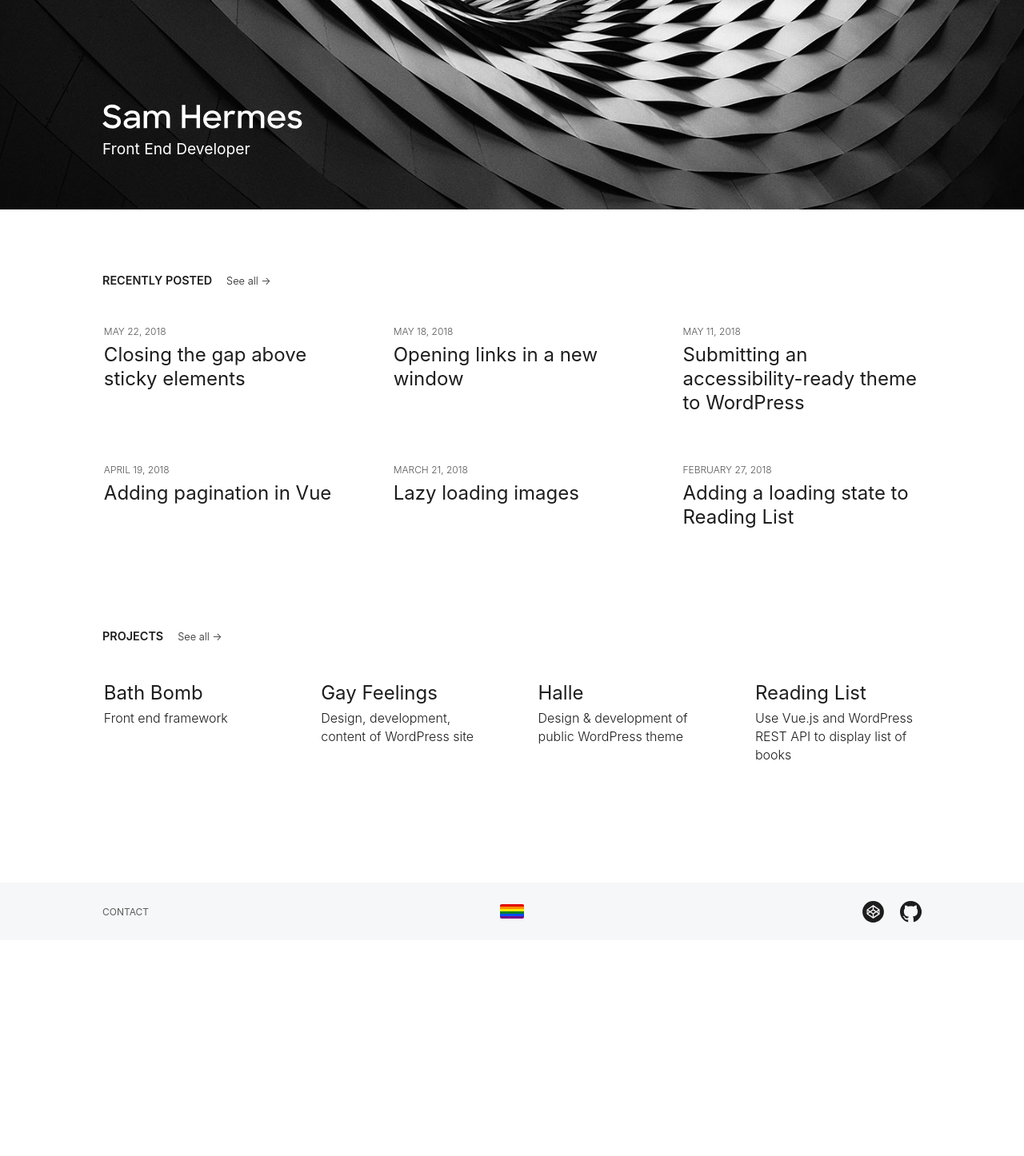
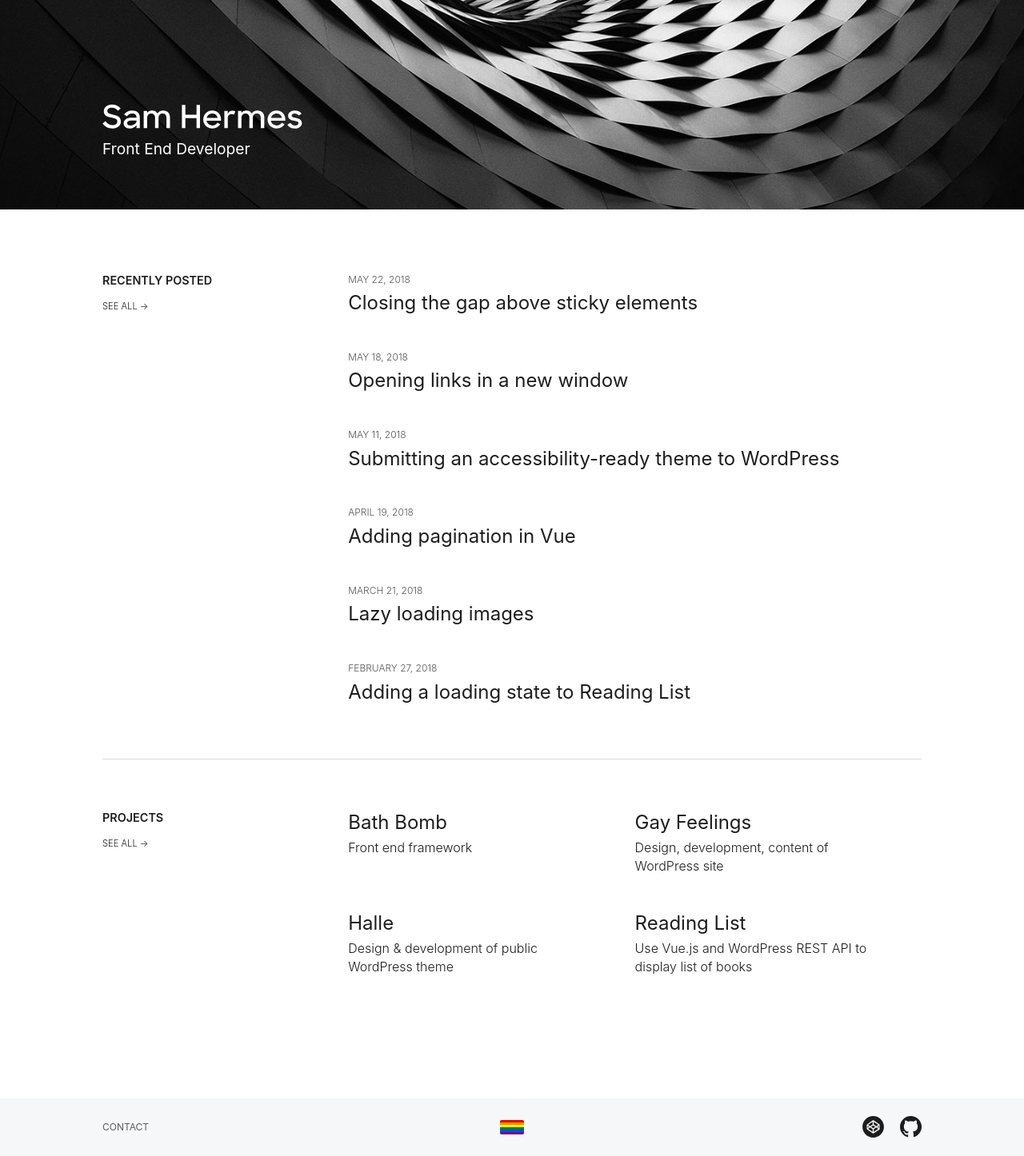
Before and after one commit to samhermes/samhermes.github.io, a Jekyll site: the page built from index.md, in a window 1280 px wide. Shown: the whole page at 80% size. Built offline with Jekyll 4.4.1, drawn with Linux system fonts in a browser that asks for light colours; before the commit the page ends 1176 px from its top, so only the background shows below that.

Commit message:
Just commit new homepage styles

```diff
--- a/_sass/_home.scss
+++ b/_sass/_home.scss
@@ -101,6 +101,12 @@
     padding: 3.5rem 10% 0;
   }
 
+  @media screen and (min-width: 48em) {
+    display: flex;
+    justify-content: space-between;
+    flex-wrap: wrap;
+  }
+
   @media screen and (min-width: 60.25em) {
     padding: 5rem 10% 0;
   }
@@ -111,8 +117,9 @@
     font-weight: 600;
     margin: 0 0 2rem;
 
-    @media screen and (min-width: 37.5em) {
+    @media screen and (min-width: 48em) {
       margin: 0 0 3rem;
+      width: 25%;
     }
   }
 
@@ -122,8 +129,8 @@
     margin: 0;
     padding: 0;
 
-    @media screen and (min-width: 37.5em) {
-      margin: 0 -3%;
+    @media screen and (min-width: 48em) {
+      width: 70%;
     }
   }
 
@@ -136,13 +143,8 @@
     display: flex;
     flex-direction: column;
 
-    @media screen and (min-width: 37.5em) {
-      width: 44%;
-      margin: 0 3% 3.5rem;
-    }
-
-    @media screen and (min-width: 60.25em) {
-      width: 27.3333%;
+    @media screen and (min-width: 48em) {
+      margin: 0 0 2.5rem;
     }
   }
 
@@ -167,41 +169,70 @@
   }
 
   .see-all {
-    text-transform: none;
-    text-align: center;
+    text-transform: uppercase;
     margin-left: 1em;
 
+    @media screen and (min-width: 48em) {
+      display: block;
+      margin: 1em 0 0;
+    }
+
     a {
-      font-size: 0.8rem;
+      font-size: 0.7rem;
       font-weight: 300;
       padding: 1.1em 0;
     }
   }
 }
 
+.home .post-list {
+  ul {
+    margin-bottom: 3rem;
+
+    @media screen and (min-width: 48em) {
+      margin-bottom: 4rem;
+    }
+  }
+
+  li:last-child {
+    margin-bottom: 0;
+  }
+
+  &::after {
+    content: '';
+    width: 100%;
+    height: 1px;
+    margin: 0 auto;
+    display: block;
+    background: gainsboro;
+  }
+}
+
 .home .project-list {
   padding-bottom: 2rem;
-  padding-top: 4rem;
+  padding-top: 3rem;
+
+  @media screen and (min-width: 48em) {
+    padding-top: 4rem;
+  }
 
   ul {
     margin-bottom: 0.7rem;
   }
 
   li {
-    margin-bottom: 1.5rem;
+    margin-bottom: 2rem;
 
     @media screen and (min-width: 45em) {
-      width: 27.3333%;
-    }
-
-    @media screen and (min-width: 65em) {
-      width: 19%;
+      width: 50%;
+      padding-right: 8%;
+      margin-bottom: 2.8rem;
     }
   }
 
   .project-description {
     line-height: 1.45;
-    margin: 0 0 1em;
+    margin: 0;
     font-size: 1rem;
   }
 
```
